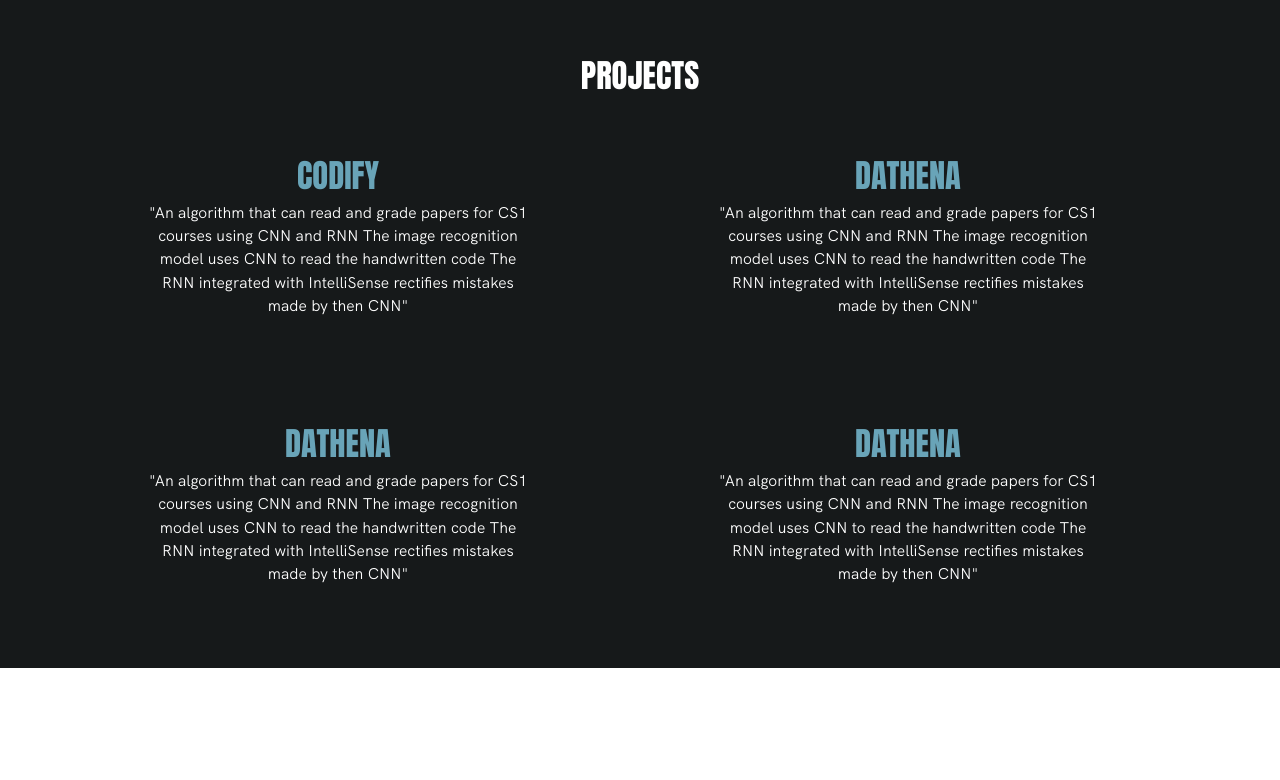
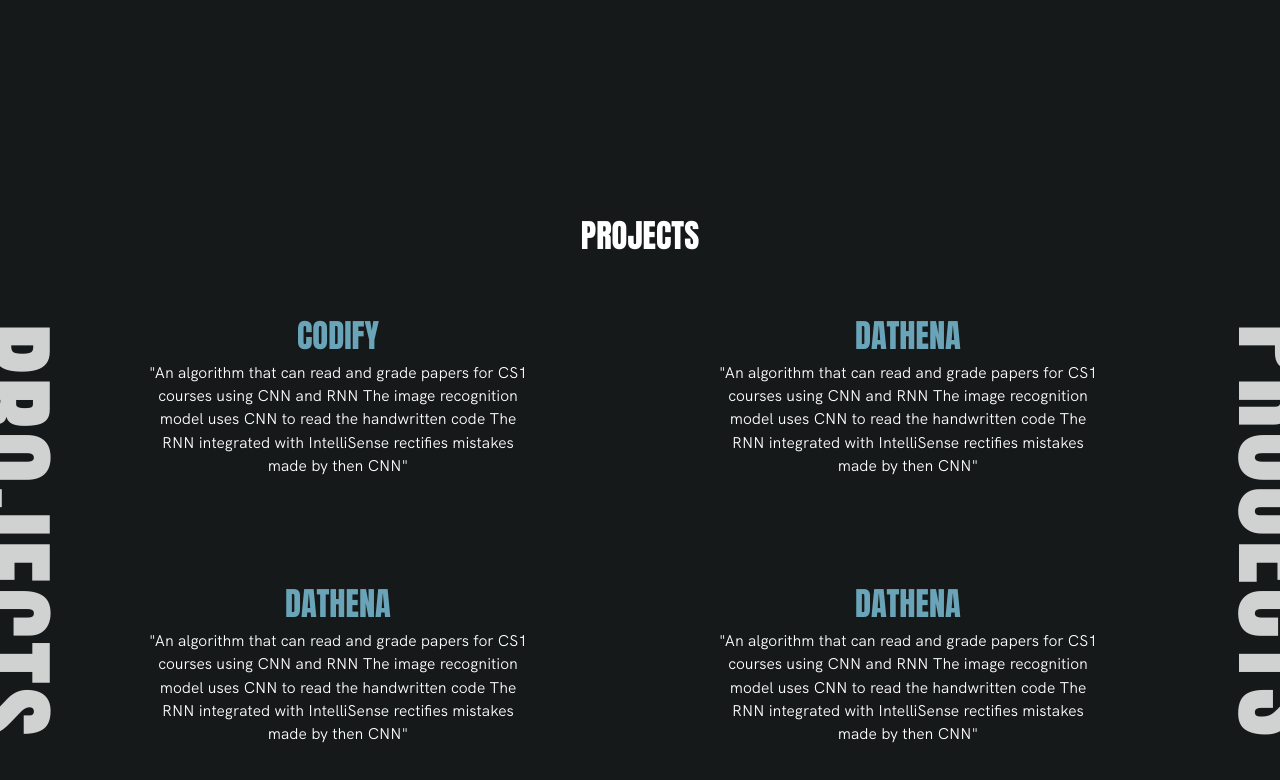
Before and after one commit to Harsh-2420/personal-website, a React (Create React App) app in the folder website/: page / in a window 1280 px wide. Shown: the part 2644-3424 px from the top of the page. Before the commit the page ends 3312 px from the top, so only its background shows below. Built offline with nearby package versions, Linux system fonts and the light colour scheme.

Commit message:
projects UI

```diff
--- a/website/src/App.css
+++ b/website/src/App.css
@@ -141,7 +141,7 @@ html {
   color: white;
   opacity: 0;
   display: flex;
-  text-align: left;
+  text-align: center;
   flex-wrap: wrap;
   font-size: 1.2rem;
 }
@@ -194,6 +194,13 @@ html {
 
 /* CSS on the other proj page*/
 
+.project-page {
+  background: rgb(22, 25, 26);
+  background-size: cover;
+  height: 120vh;
+  position: relative;
+}
+
 .all-proj-title {
   font-size: 2.5rem;
   font-family: "Anton", sans-serif;
@@ -209,6 +216,7 @@ html {
   margin-left: 5vw;
   margin-bottom: 4vw;
   margin-top: 4vw;
+  /* text-align: left; */
 }
 .project-header {
   font-size: 2.5rem;
@@ -224,5 +232,12 @@ html {
   /* border: purple 2px solid; */
   color: white;
   font-weight: 400;
-  text-align: center;
 }
+
+.vertical-line {
+  width: 152px;
+  height: 47px;
+  border-bottom: 1px solid white;
+  transform: rotate(90deg);
+  position: absolute;
+}
--- a/website/src/Components/allProjects.js
+++ b/website/src/Components/allProjects.js
@@ -10,14 +10,16 @@ import { Dathena } from "./Projects/Dathena";
 export const Projects = () => {
   return (
     <header
-      className="about"
+      className="project-page"
       // style={{ border: "purple 2px solid" }}
     >
+      <div className="side-head"> PROJECTS</div>
+      <div className="side-head-2">PROJECTS</div>
       <div
         className="container"
         style={{
           // border: "white 2px solid",
-          top: "10vh",
+          top: "30vh",
         }}
       >
         <div
@@ -34,6 +36,7 @@ export const Projects = () => {
             <Col>
               <Codify />
             </Col>
+            {/* <div className="vertical-line"></div> */}
             <Col>
               <Dathena />
             </Col>
```
Also changed, not shown: 1 other file (tests, documents, lock files or other folders).
